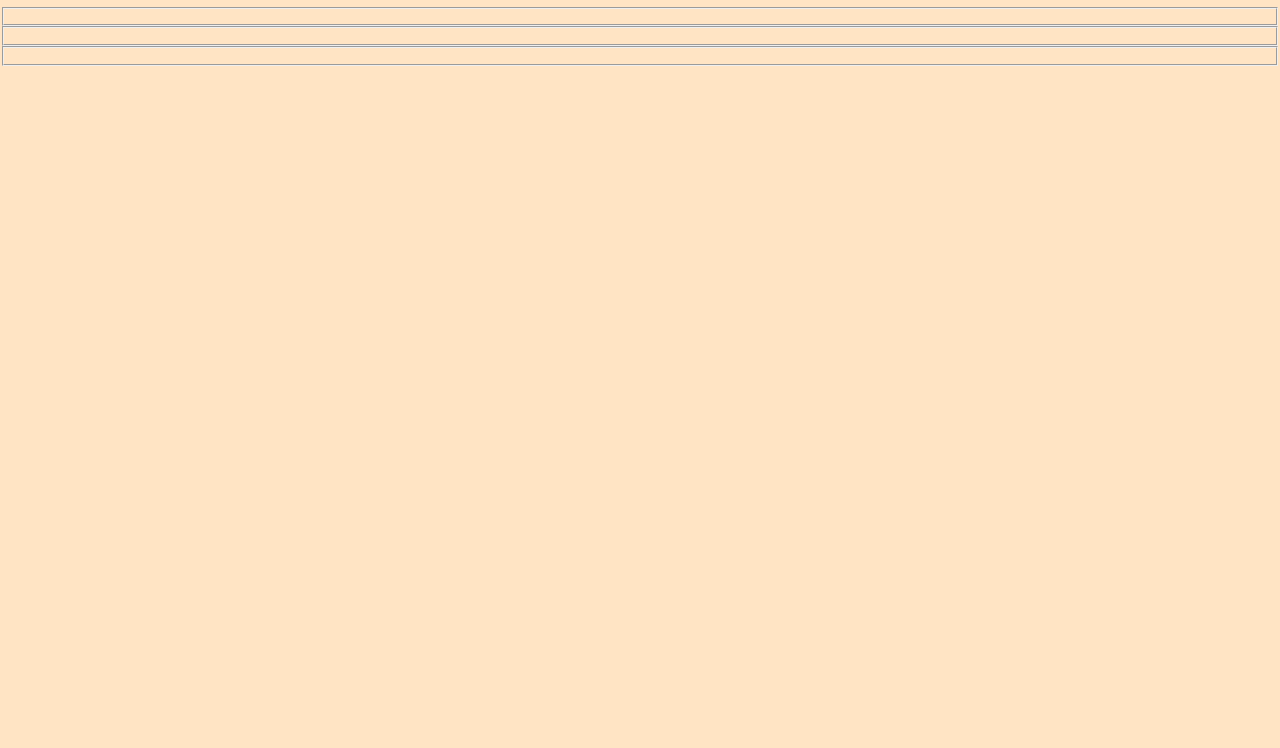
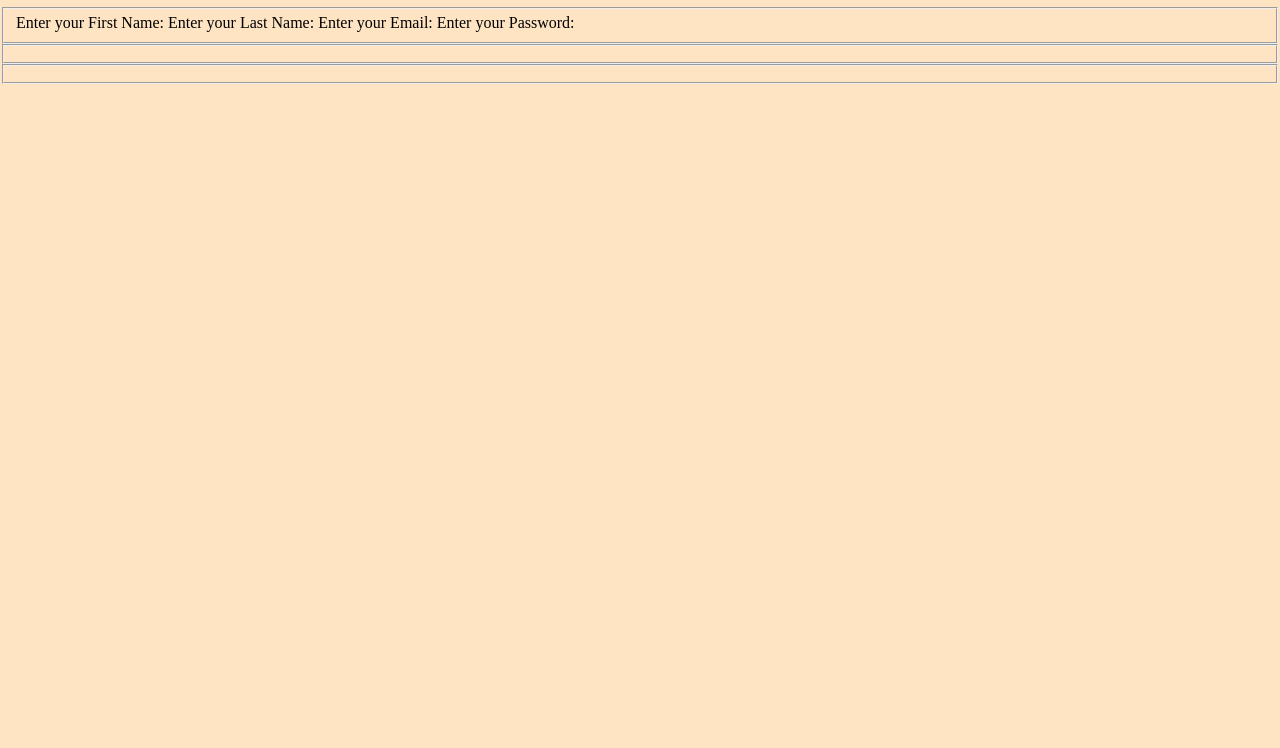
Before and after one commit to CatouKiri/kodego-week3, a plain HTML site: page index.html in a window 1280 px wide. Shown: the part 73-821 px from the top of the page. Drawn offline with Linux system fonts and the light colour scheme.

Commit message:
add fieldset 1 element contents

```diff
--- a/index.html
+++ b/index.html
@@ -12,8 +12,13 @@
     <h1>Registration Form</h1>
     <!-- form -->
     <form action="">
-    <!-- field set 1 -->
-    <fieldset></fieldset>
+    <!-- field set 1; firstName; lastName; email; password-->
+    <fieldset>
+        <label for="">Enter your First Name:</label>
+        <label for="">Enter your Last Name:</label>
+        <label for="">Enter your Email:</label>
+        <label for="">Enter your Password:</label>
+    </fieldset>
     <!-- field set 2 -->
     <fieldset></fieldset>
     <!-- field set 3 -->
```
